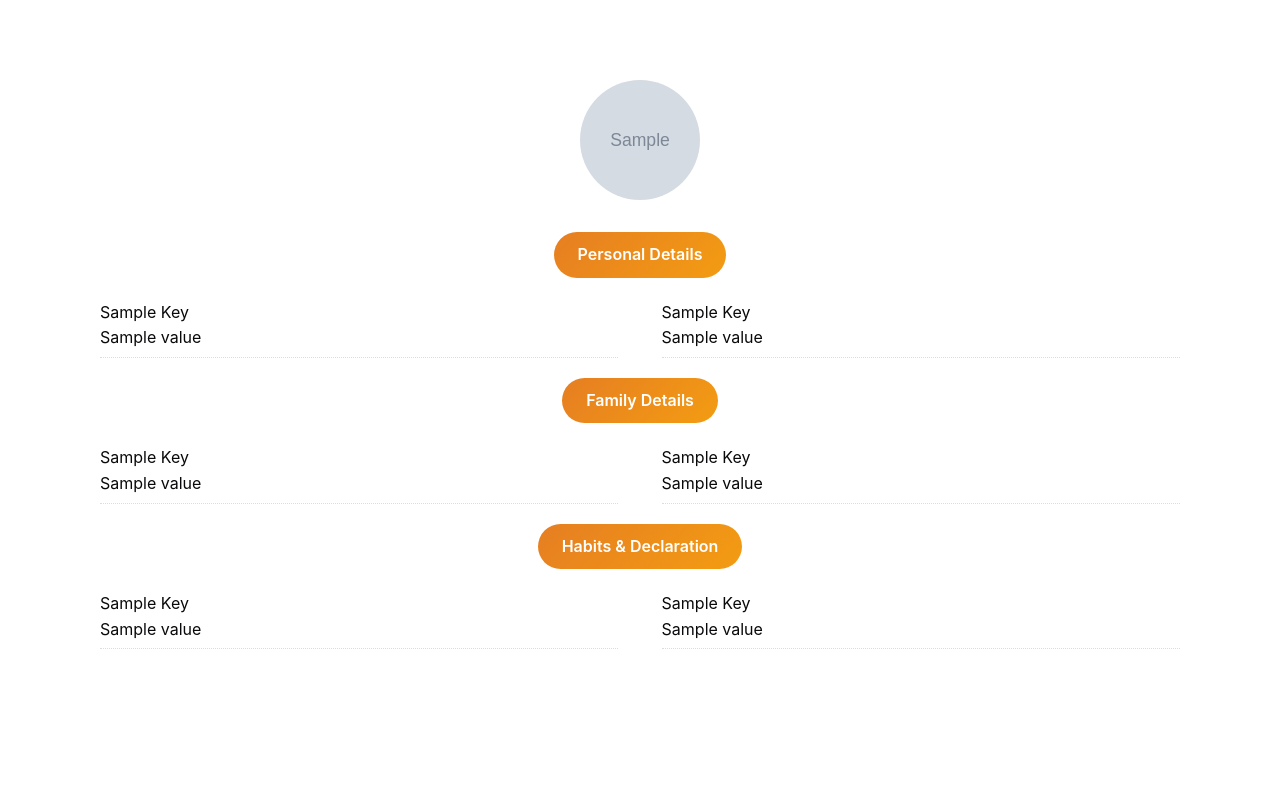
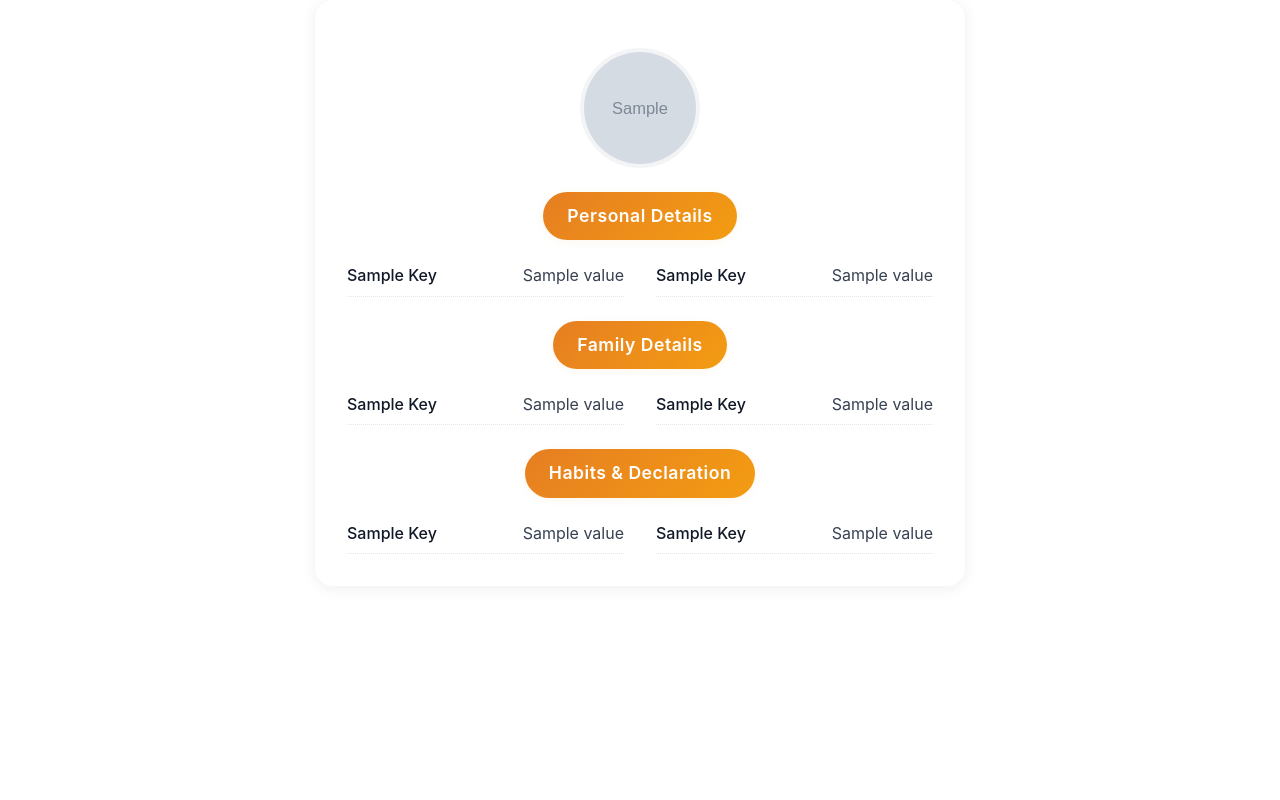
Before and after one commit to gaganRat3/Bhudev-biodatamaker, a Django app: template backend/biodata/templates/biodata_download.html in a window 1280 px wide. Run offline with Django 4.2, Linux system fonts and the light colour scheme; the template is opened without the code that fills it: most values are stand-ins (such as "Sample title", 1, 10 or a date in 2020); grey boxes marked "Sample" are stand-in pictures; data that the repository does not hold is empty.

Commit message:
first commit

```diff
--- a/backend/biodata/templates/biodata_download.html
+++ b/backend/biodata/templates/biodata_download.html
@@ -6,17 +6,20 @@
     <meta name="viewport" content="width=device-width, initial-scale=1" />
     <title>Your Biodata</title>
     <link rel="stylesheet" href="/css/styles.css" />
+    <link rel="stylesheet" href="/css/biodata-form.css" />
     <style>
-      /* Keep print-friendly minimal styles; reuse some of the project's styles */
+      body {
+        background: #f8fafc;
+        margin: 0;
+        padding: 0;
+      }
       #template-content {
         position: relative;
         padding: 0;
         min-height: 100vh;
-        position: relative;
         -webkit-print-color-adjust: exact;
         print-color-adjust: exact;
       }
-
       .template-border {
         position: absolute;
         top: 0;
@@ -29,32 +32,34 @@
         z-index: 0;
         pointer-events: none;
       }
-
       .template-inner {
         position: relative;
         z-index: 1;
-        background: transparent;
+        background: #fff;
         box-sizing: border-box;
-        padding: 60px 80px;
-        width: 600px;
-        max-width: 100%;
+        padding: 48px 32px 32px 32px;
+        width: 650px;
+        max-width: 100vw;
         margin: 0 auto;
+        border-radius: 18px;
+        box-shadow: 0 2px 16px rgba(0,0,0,0.07);
       }
-
-      .template-inner {
-        position: relative;
-        z-index: 1;
-        background: transparent;
-        width: 100%;
-        height: 100%;
-        padding: 80px 100px;
-        box-sizing: border-box;
+      .biodata-profile-image {
+        width: 120px;
+        height: 120px;
+        border-radius: 50%;
+        display: block;
+        margin: 0 auto 12px;
+        object-fit: cover;
+        border: 4px solid #f3f4f6;
+        background: #f3f4f6;
       }
       .biodata-name {
         text-align: center;
-        font-size: 1.6rem;
+        font-size: 2rem;
         font-weight: 700;
-        margin-bottom: 2rem;
+        margin-bottom: 1.5rem;
+        color: #1f2937;
       }
       .section-pill {
         background: linear-gradient(135deg, #e67e22, #f39c12);
@@ -65,121 +70,93 @@
         display: block;
         width: fit-content;
         margin: 0 auto 16px;
+        font-size: 1.1rem;
+        letter-spacing: 0.5px;
+        box-shadow: 0 2px 8px rgba(243,156,18,0.08);
       }
-      /* PDF-friendly two-column layout */
       .detail-columns {
-        overflow: hidden;
+        display: flex;
+        gap: 32px;
         margin-top: 8px;
       }
       .detail-columns .col {
-        float: left;
-        width: 48%;
-        margin-right: 4%;
+        flex: 1 1 0;
       }
-      .detail-columns .col:last-child { margin-right: 0; }
       .detail-item {
-        display: block;
-        padding: 6px 0;
-        border-bottom: 1px dotted #ddd;
+        display: flex;
+        justify-content: space-between;
+        align-items: center;
+        padding: 7px 0;
+        border-bottom: 1px dotted #e5e7eb;
+        font-size: 1rem;
+        color: #374151;
       }
-      .biodata-profile-image {
-        width: 120px;
-        height: 120px;
-        border-radius: 50%;
-        display: block;
-        margin: 0 auto 12px;
-        object-fit: cover;
+      .detail-item > div:first-child {
+        font-weight: 500;
+        color: #111827;
+      }
+      .detail-item > div:last-child {
+        text-align: right;
+        color: #374151;
       }
     </style>
   </head>
-  <body onload="window.print();">
+  <body>
     <div id="template-content">
       <img src="{{ border_image_path|default:'/assets/border/White.png' }}" class="template-border" alt="Border" />
       <div class="template-inner">
         {% if profile_image_path %}
-        <img
-          src="{{ profile_image_path }}"
-          class="biodata-profile-image"
-          alt="Profile"
-        />
+        <img src="{{ profile_image_path }}" class="biodata-profile-image" alt="Profile" />
         {% elif biodata.profile_image %}
-        <img
-          src="{{ biodata.profile_image.url }}"
-          class="biodata-profile-image"
-          alt="Profile"
-        />
+        <img src="{{ biodata.profile_image.url }}" class="biodata-profile-image" alt="Profile" />
         {% endif %}
 
-        <h2 class="biodata-name">
-          {{ biodata.data.PersonalDetails.name|default:'' }}
-        </h2>
+        <h2 class="biodata-name">{{ biodata.data.PersonalDetails.name|default:'' }}</h2>
 
         {% if biodata.data.PersonalDetails %}
         <div class="section-pill">Personal Details</div>
         <div class="detail-columns">
           <div class="col">
-          {% if personal_left %}
-            {% for key,value in personal_left %}
-              <div class="detail-item"><div>{{ key|title }}</div><div>{{ value }}</div></div>
+            {% for key, value in personal_left %}
+              <div class="detail-item"><div>{{ value.label|default:key|title }}</div><div>{{ value.value|default:value }}</div></div>
             {% endfor %}
-          {% else %}
-            {% for key,value in biodata.data.PersonalDetails.items %}
-              <div class="detail-item"><div>{{ key|title }}</div><div>{{ value }}</div></div>
-            {% endfor %}
-          {% endif %}
           </div>
           <div class="col">
-          {% if personal_right %}
-            {% for key,value in personal_right %}
-              <div class="detail-item"><div>{{ key|title }}</div><div>{{ value }}</div></div>
+            {% for key, value in personal_right %}
+              <div class="detail-item"><div>{{ value.label|default:key|title }}</div><div>{{ value.value|default:value }}</div></div>
             {% endfor %}
-          {% endif %}
           </div>
         </div>
-      {% endif %} {% if biodata.data.FamilyDetails %}
-      <div style="margin-top: 20px" class="section-pill">Family Details</div>
+        {% endif %}
+
+        {% if biodata.data.FamilyDetails %}
+        <div class="section-pill" style="margin-top: 24px;">Family Details</div>
         <div class="detail-columns">
           <div class="col">
-          {% if family_left %}
-            {% for key,value in family_left %}
-              <div class="detail-item"><div>{{ key|title }}</div><div>{{ value }}</div></div>
+            {% for key, value in family_left %}
+              <div class="detail-item"><div>{{ value.label|default:key|title }}</div><div>{{ value.value|default:value }}</div></div>
             {% endfor %}
-          {% else %}
-            {% for key,value in biodata.data.FamilyDetails.items %}
-              <div class="detail-item"><div>{{ key|title }}</div><div>{{ value }}</div></div>
-            {% endfor %}
-          {% endif %}
           </div>
           <div class="col">
-          {% if family_right %}
-            {% for key,value in family_right %}
-              <div class="detail-item"><div>{{ key|title }}</div><div>{{ value }}</div></div>
+            {% for key, value in family_right %}
+              <div class="detail-item"><div>{{ value.label|default:key|title }}</div><div>{{ value.value|default:value }}</div></div>
             {% endfor %}
-          {% endif %}
           </div>
         </div>
-      {% endif %} {% if biodata.data.HabitsDeclaration %}
-      <div style="margin-top: 20px" class="section-pill">
-        Habits & Declaration
-      </div>
+        {% endif %}
+
+        {% if biodata.data.HabitsDeclaration %}
+        <div class="section-pill" style="margin-top: 24px;">Habits & Declaration</div>
         <div class="detail-columns">
           <div class="col">
-          {% if habits_left %}
-            {% for key,value in habits_left %}
-              <div class="detail-item"><div>{{ key|title }}</div><div>{{ value }}</div></div>
+            {% for key, value in habits_left %}
+              <div class="detail-item"><div>{{ value.label|default:key|title }}</div><div>{{ value.value|default:value }}</div></div>
             {% endfor %}
-          {% else %}
-            {% for key,value in biodata.data.HabitsDeclaration.items %}
-              <div class="detail-item"><div>{{ key|title }}</div><div>{{ value }}</div></div>
-            {% endfor %}
-          {% endif %}
           </div>
           <div class="col">
-          {% if habits_right %}
-            {% for key,value in habits_right %}
-              <div class="detail-item"><div>{{ key|title }}</div><div>{{ value }}</div></div>
+            {% for key, value in habits_right %}
+              <div class="detail-item"><div>{{ value.label|default:key|title }}</div><div>{{ value.value|default:value }}</div></div>
             {% endfor %}
-          {% endif %}
           </div>
         </div>
         {% endif %}
--- a/backend/biodata/urls.py
+++ b/backend/biodata/urls.py
@@ -1,7 +1,7 @@
 from rest_framework.routers import DefaultRouter
 from django.urls import path, include
 from .views import BiodataViewSet
-from .views import biodata_download_view, payment_verify_view, biodata_pdf_download_view
+from .views import biodata_download_view, biodata_html_view, biodata_pdf_view, payment_verify_view
 
 router = DefaultRouter()
 router.register(r'biodata', BiodataViewSet, basename='biodata')
@@ -9,6 +9,9 @@ router.register(r'biodata', BiodataViewSet, basename='biodata')
 urlpatterns = [
     path('', include(router.urls)),
     path('download/<int:pk>/<str:token>/', biodata_download_view, name='biodata-download'),
-    path('biodata/<int:pk>/download/', biodata_pdf_download_view, name='biodata-pdf-download'),
+    path('download/<int:pk>/', biodata_html_view, name='biodata-html-download'),
+    # Direct PDF generation endpoint (used by frontend to download .pdf)
+    path('biodata/<int:pk>/download/', biodata_pdf_view, name='biodata-pdf-download'),
     path('payment/verify/', payment_verify_view, name='payment-verify'),
+    # Removed free email endpoint: free PDF will not send email
 ]
```
Also changed, not shown: backend/biodata/serializers.py (+38 -4 lines), backend/biodata/views.py (+82 -28 lines). Lines whose indentation alone changed are shown as unchanged.
